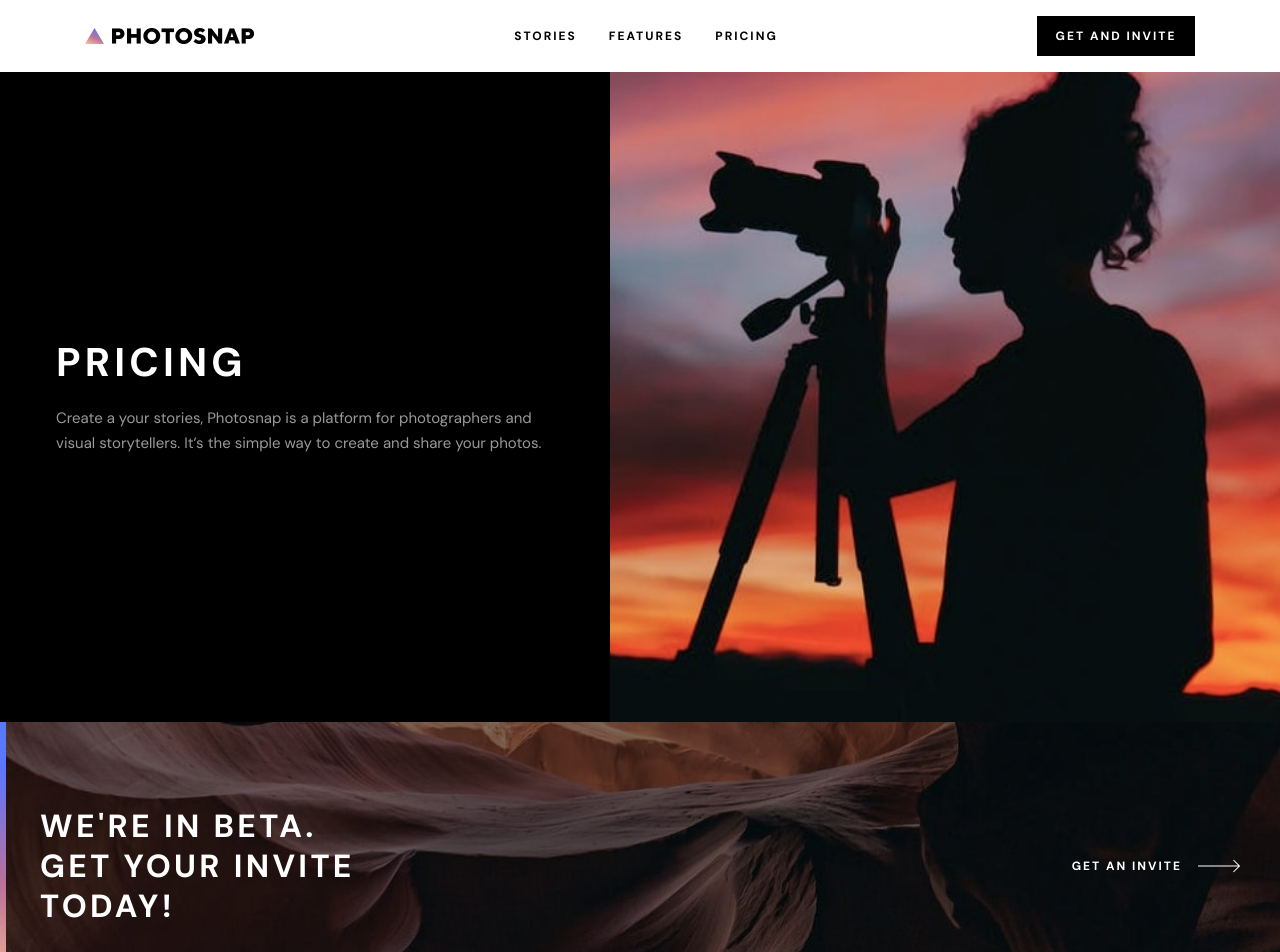
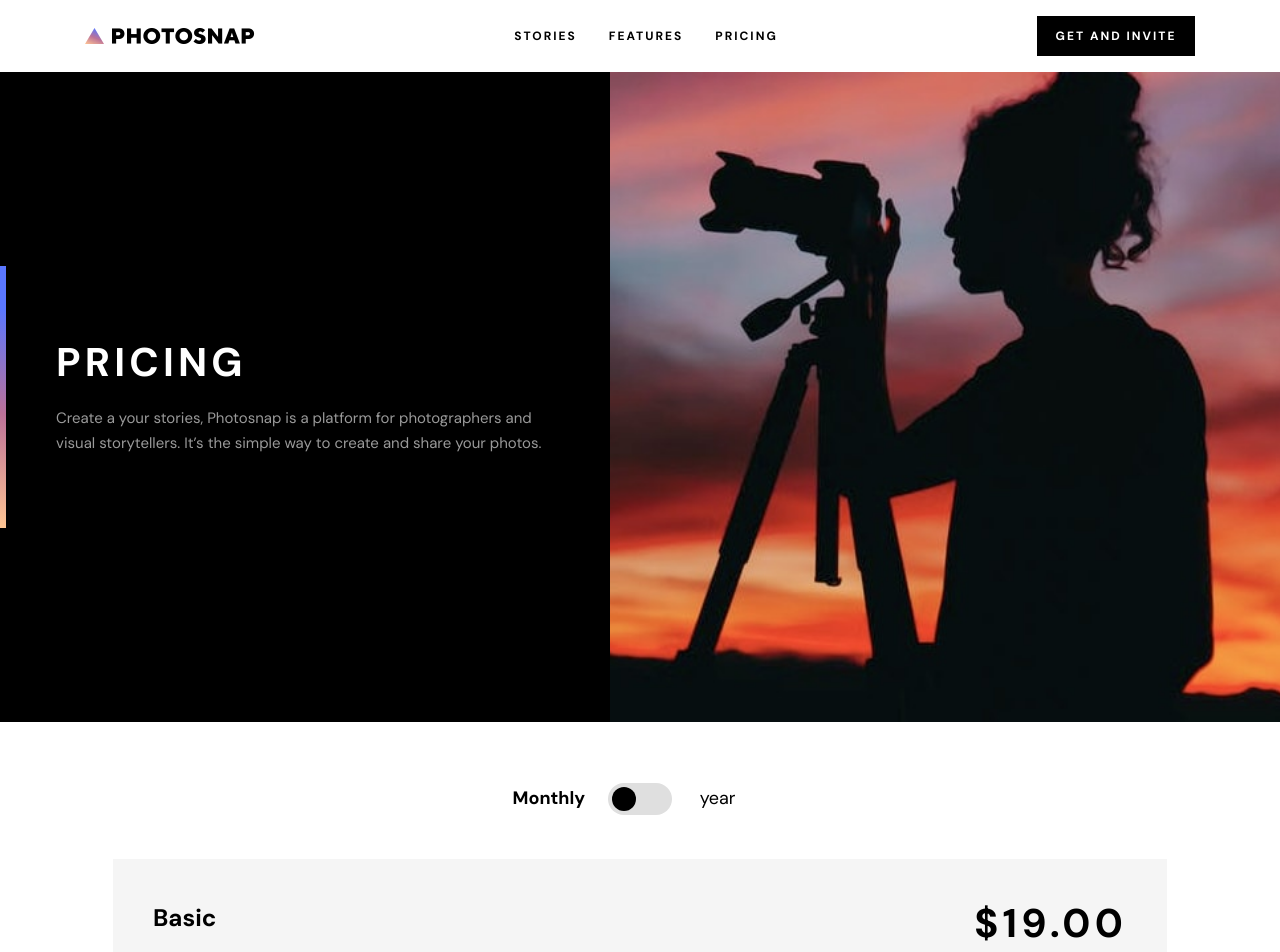
Before and after one commit to sergioreynoso/photosnap-multi-page-website, a Next.js app: page /pricing in a window 1280 px wide. Shown: the top 952 px of the page. Built offline with nearby package versions, Linux system fonts and the light colour scheme.

Commit message:
feature: add price listings

```diff
--- a/src/app/pricing/page.tsx
+++ b/src/app/pricing/page.tsx
@@ -1,12 +1,13 @@
 import { pricingData } from "@/data";
 import PrimaryHeroCard from "@/src/components/cards/primary-hero-card";
 import PromoCard from "@/src/components/cards/promo-card";
+import PricingList from "../../components/pricing/pricing-list";
 
 export default function Pricing() {
   const { title, body, image } = pricingData.hero;
   return (
     <main className="mx-auto max-w-[1440px] pt-18">
-      <PrimaryHeroCard image={image}>
+      <PrimaryHeroCard image={image} accent>
         <div className="flex flex-col items-start gap-5">
           <h1 className="text-2xl font-bold uppercase tablet:text-3xl">
             {title}
@@ -14,6 +15,7 @@ export default function Pricing() {
           <p className="text-sm opacity-60">{body}</p>
         </div>
       </PrimaryHeroCard>
+      <PricingList />
       <PromoCard />
     </main>
   );
--- /dev/null
+++ b/src/components/pricing/pricing-list.tsx
@@ -0,0 +1,44 @@
+"use client";
+import React from "react";
+import PricingCard from "./pricing-card";
+import { pricingData } from "@/data";
+import ToggleButton from "../buttons/toggle-button";
+
+export default function PricingList() {
+  const [isMonthly, setIsMonthly] = React.useState<boolean>(true);
+
+  return (
+    <div className="mx-auto flex max-w-[1110px] flex-col items-center px-7 py-16 desktop:py-[120px]">
+      <div className="relative flex w-full max-w-[255px] items-center justify-between desktop:-translate-x-4">
+        <span className={`text-lg ${isMonthly && "font-bold"}`}>Monthly</span>
+        <div className="absolute bottom-0 left-0 right-0 top-0 flex items-center justify-center">
+          <ToggleButton onClick={() => setIsMonthly(!isMonthly)} />
+        </div>
+        <span className={`text-lg ${!isMonthly && "font-bold"} -translate-x-8`}>
+          year
+        </span>
+      </div>
+
+      <div className="flex flex-col gap-6 pt-12 desktop:flex-row desktop:items-center">
+        {pricingData.prices.map((price) => {
+          const { body, id, title, monthlyPrice, yearlyPrice } = price;
+
+          const isPro = title.toLocaleLowerCase() === "pro";
+          const planPrice = isMonthly ? monthlyPrice : yearlyPrice;
+          const paymentInterval = isMonthly ? "month" : "year";
+
+          return (
+            <PricingCard
+              key={id}
+              dark={isPro}
+              body={body}
+              title={title}
+              price={planPrice}
+              paymentInterval={`per ${paymentInterval}`}
+            />
+          );
+        })}
+      </div>
+    </div>
+  );
+}
```
